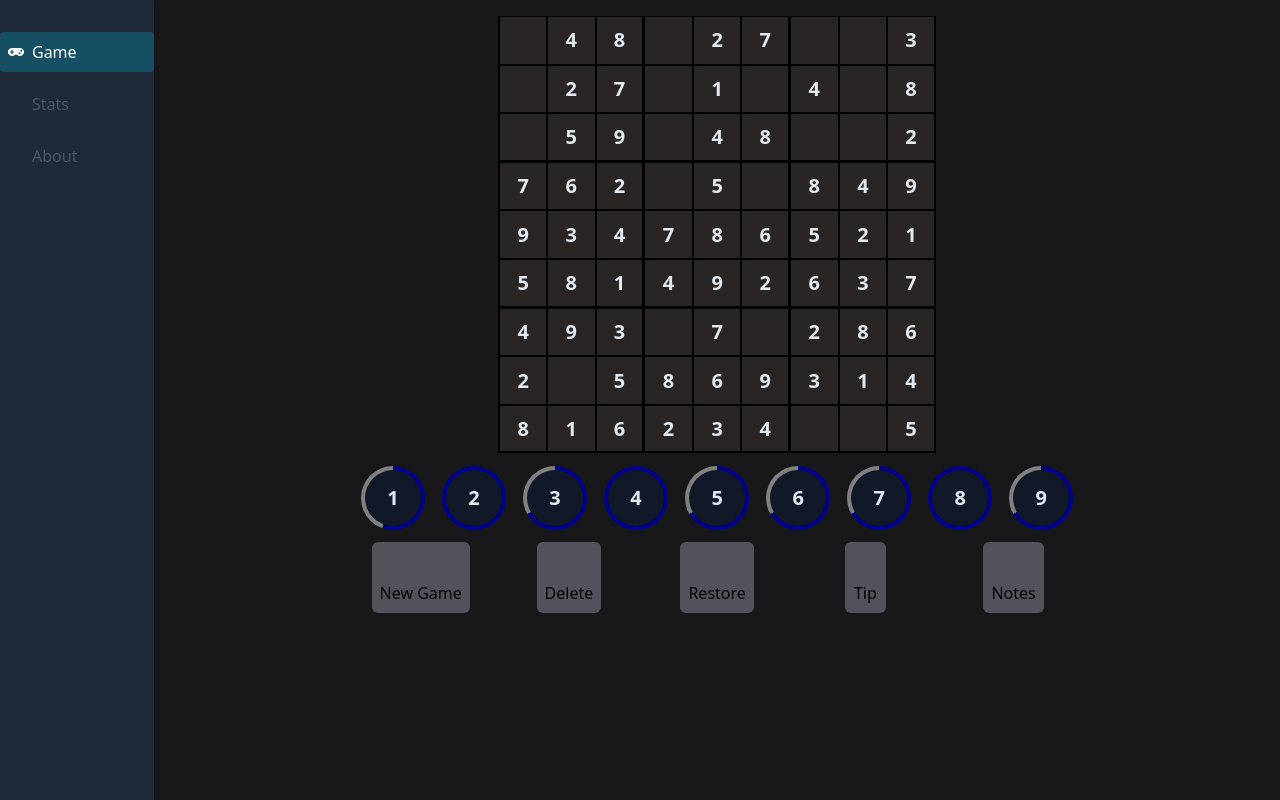
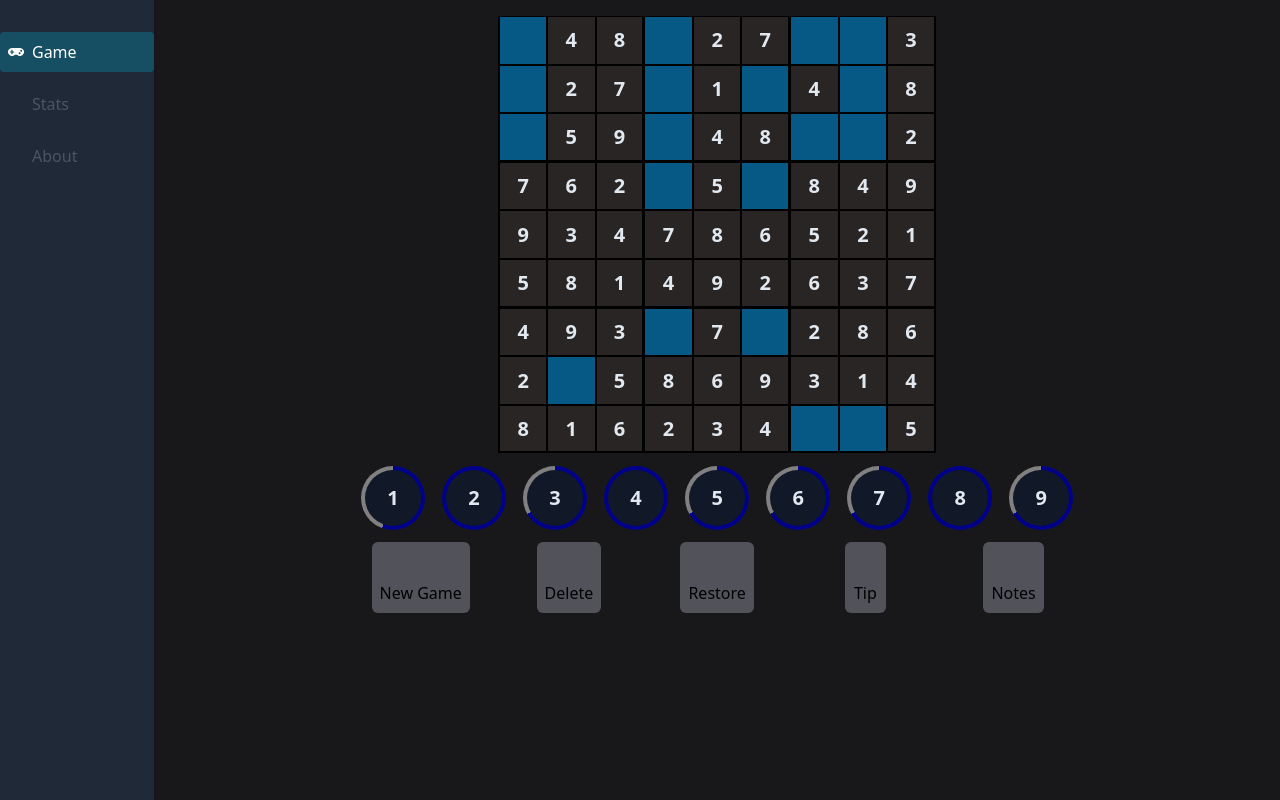
Before and after one commit to fabiancgc12/react-sudoku, a React (Vite) app: page / in a window 1280 px wide. Built offline with nearby package versions, Linux system fonts and the light colour scheme; some icons are missing.

Commit message:
changing background styles of cells

```diff
--- a/src/components/table/CellValue.tsx
+++ b/src/components/table/CellValue.tsx
@@ -2,27 +2,30 @@ import {Cell} from "@/utils/table/Cell";
 
 function getBackgroundColor(cell: Cell, selected: Awaited<Cell>) {
 
-    let resp = "bg-stone-800"
+    let resp = "bg-stone-800" // defaullt bg for cells
     const cellHasError = cell.value && cell.value != cell.solution
     const selectedHasError = selected.value && selected.value != selected.solution
     const cellIsTheSame = cell.id == selected.id
     const cellSharesColumnOrRow = cell.column == selected.column || cell.row == selected.row
     const shareBox = cell.box == selected.box
-    //checking is cell has the incorrect value
-    if (cellIsTheSame && cellHasError){
-        resp = "bg-red-900"
+    const hasTheSameValue = cell.value == selected.value
+
+    //styles if its the same cell has the selected one
+    if (cellIsTheSame){
+        if (cellHasError) resp = "bg-red-900"
+        else resp = "bg-sky-900"
     }
-    // checking
-    else if (selectedHasError && (cellSharesColumnOrRow || shareBox)){
-        resp = "bg-red-800"
+    //styles if its share column,row or box
+    else if (cellSharesColumnOrRow || shareBox){
+        if (hasTheSameValue && (selectedHasError || cellHasError)) resp = "bg-red-800"
+        else if (hasTheSameValue) resp = "bg-sky-800"
+        else resp = "bg-stone-700"
     }
-    // checking if its the same cell
-    else if (cellIsTheSame){
-        resp = "bg-sky-900"
+    //style if they share the same value
+    else if (hasTheSameValue){
+        resp = "bg-sky-800"
     }
-    // checking if they are in the same row or column
-    else if (cellSharesColumnOrRow)
-        resp = "bg-sky-900"
+
     return resp
 }
 
```
